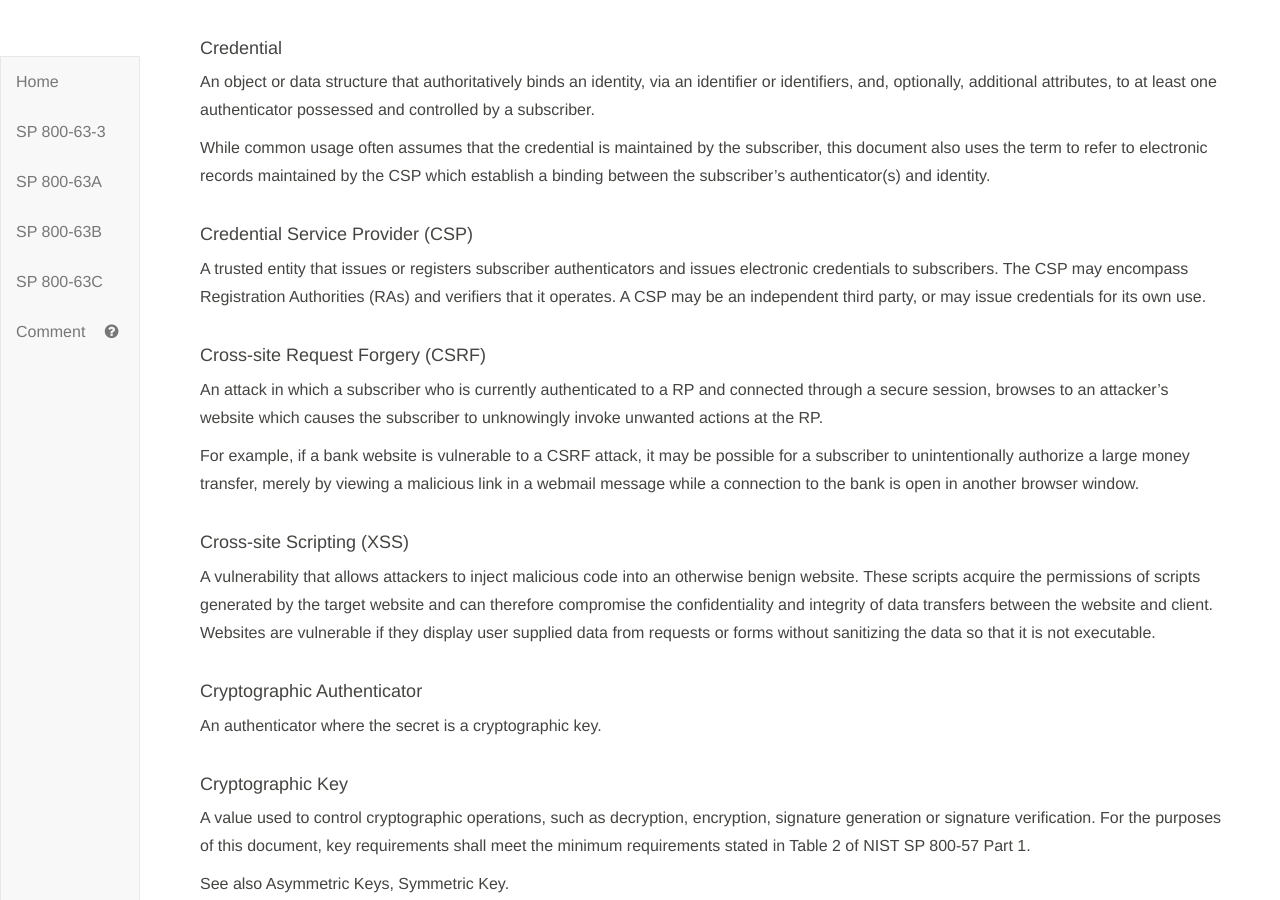
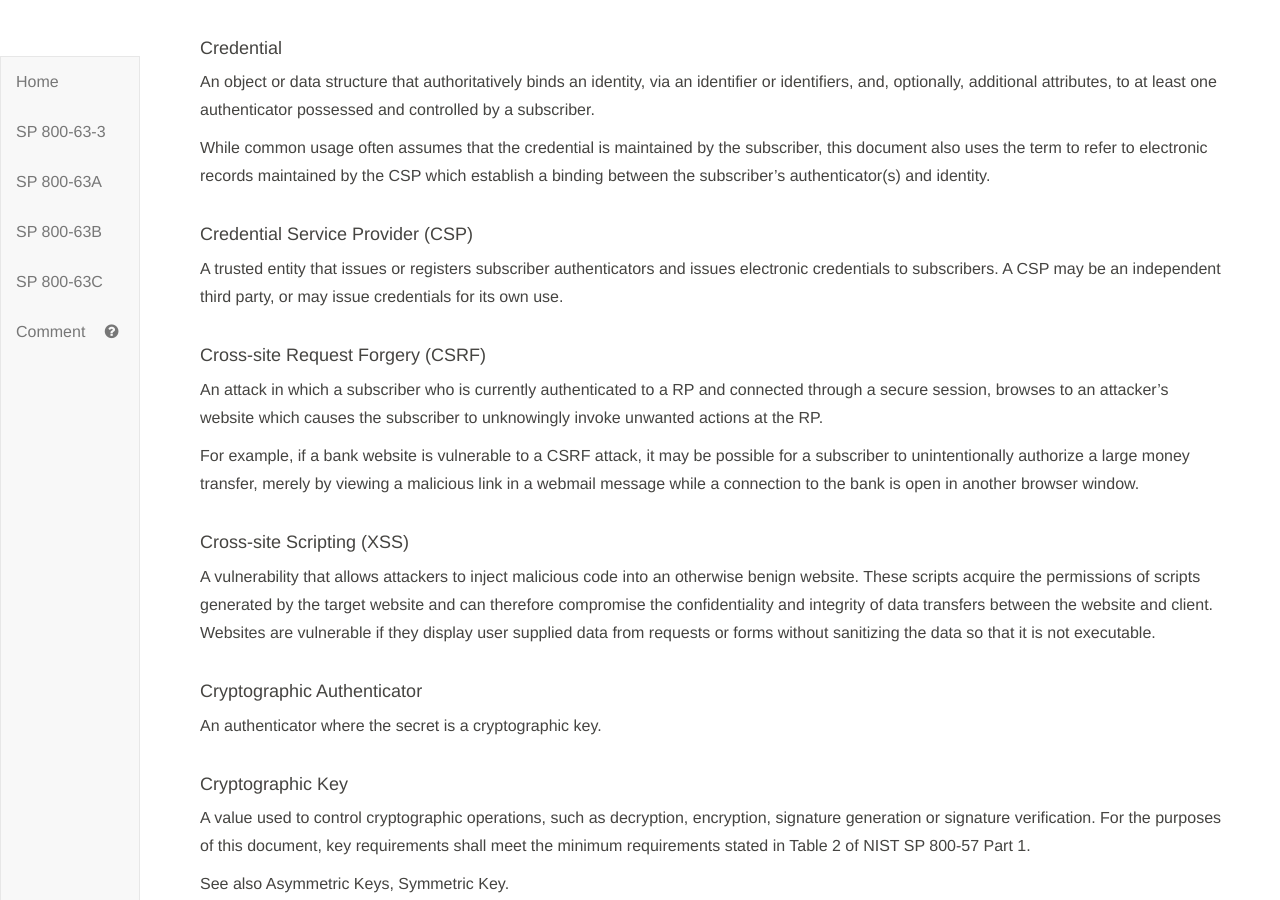
Before and after one commit to usnistgov/800-63-3, a Jekyll site: the page built from sp800-63-3/definitions.md, in a window 1280 px wide and 900 px high, scrolled down 4970 px. Built offline with Jekyll 4.4.1, drawn with Linux system fonts in a browser that asks for light colours; our own code applies the rules of GitHub Pages for plain Markdown files; some of the changed text lies outside the part shown.

Commit message:
Closes #1111

```diff
--- a/sp800-63-3/definitions.md
+++ b/sp800-63-3/definitions.md
@@ -137,7 +137,7 @@ An object or data structure that authoritatively binds an identity, via an ident
 While common usage often assumes that the credential is maintained by the subscriber, this document also uses the term to refer to electronic records maintained by the CSP which establish a binding between the subscriber's authenticator(s) and identity.
 
 #### Credential Service Provider (CSP)
-A trusted entity that issues or registers subscriber authenticators and issues electronic credentials to subscribers. The CSP may encompass Registration Authorities (RAs) and verifiers that it operates. A CSP may be an independent third party, or may issue credentials for its own use.
+A trusted entity that issues or registers subscriber authenticators and issues electronic credentials to subscribers. A CSP may be an independent third party, or may issue credentials for its own use.
 
 #### Cross-site Request Forgery (CSRF)
 An attack in which a subscriber who is currently authenticated to a RP and connected through a secure session, browses to an attacker's website which causes the subscriber to unknowingly invoke unwanted actions at the RP.
@@ -216,7 +216,7 @@ An attribute or set of attributes that uniquely describe a subject within a give
 A category that conveys the degree of confidence that the applicant's claimed identity is their real identity.
 
 #### Identity Proofing
-The process by which a CSP and an RA collect and verify information about a person for the purpose of issuing credentials to that person.
+The process by which a CSP collects, validates, and verifies information about a person.
 
 #### Identity Provider (IdP)
 The party that manages the subscriber’s primary authentication credentials and issues assertions derived from those credentials. This is commonly the CSP as discussed within this document suite.
```
Also changed, not shown: other parts of sp800-63-3/definitions.md (+1 -1 lines).
